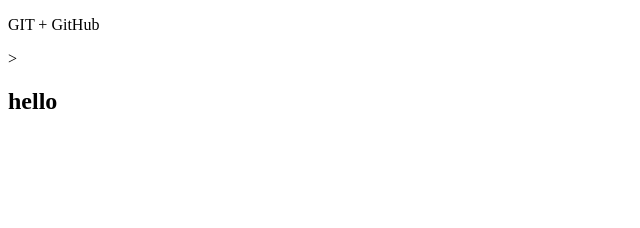
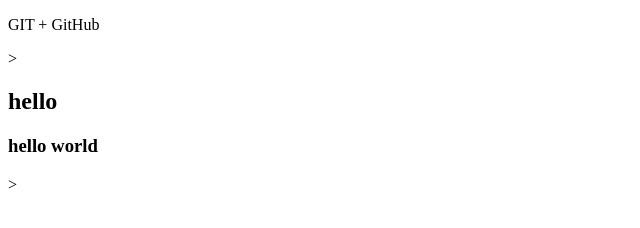
Before and after one commit to RomanPozhig/gittest, a plain HTML site: page index.html in a window 1280 px wide. Shown: the whole page, without its empty margins (0-640 px from the left). Drawn offline with Linux system fonts and the light colour scheme.

Commit message:
Первые изменения

```diff
--- a/index.html
+++ b/index.html
@@ -8,5 +8,6 @@
 <body>
     <p>GIT + GitHub</p>>
     <h2>hello</h2>
+    <h3>hello world</h3>>
 </body>
 </html>
```
